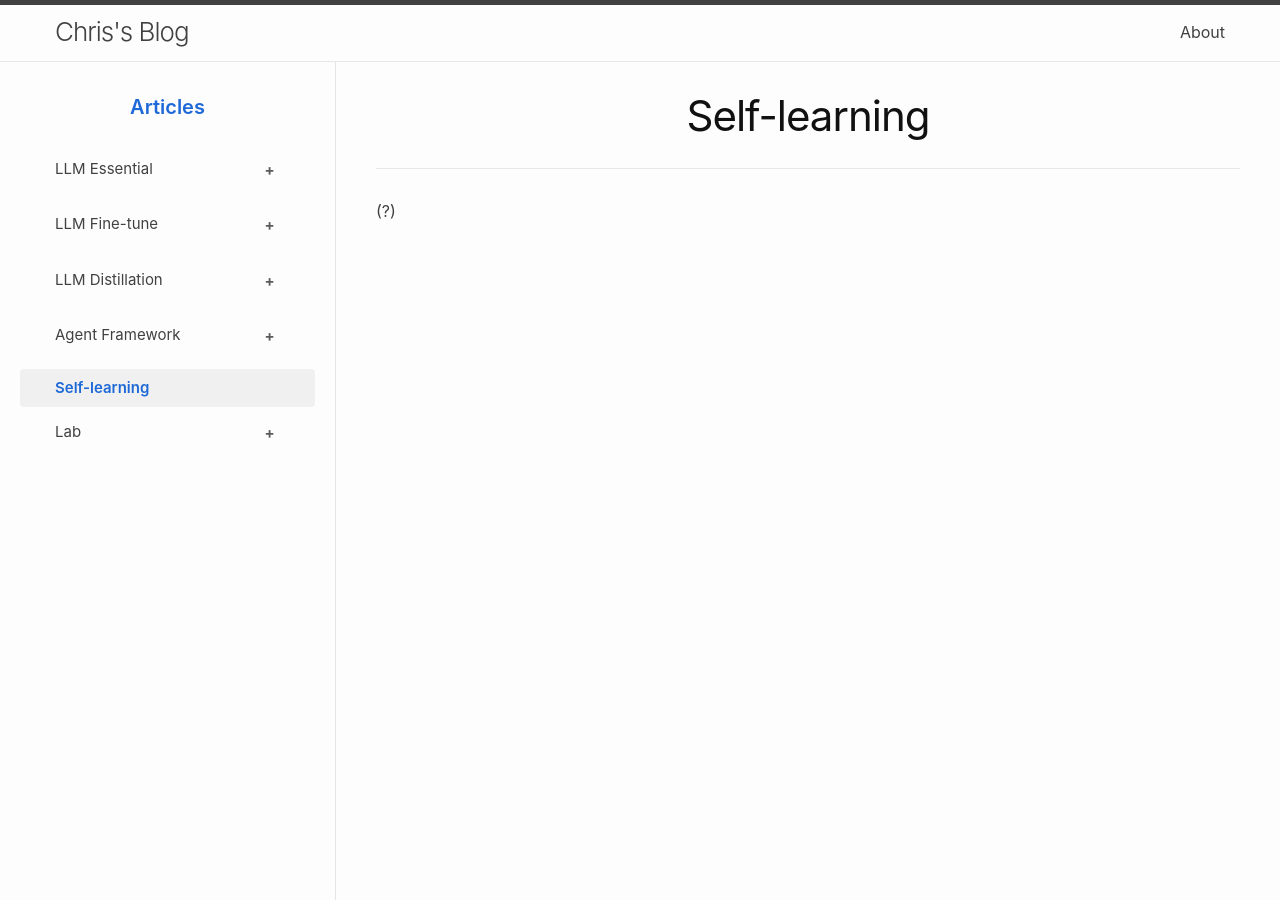
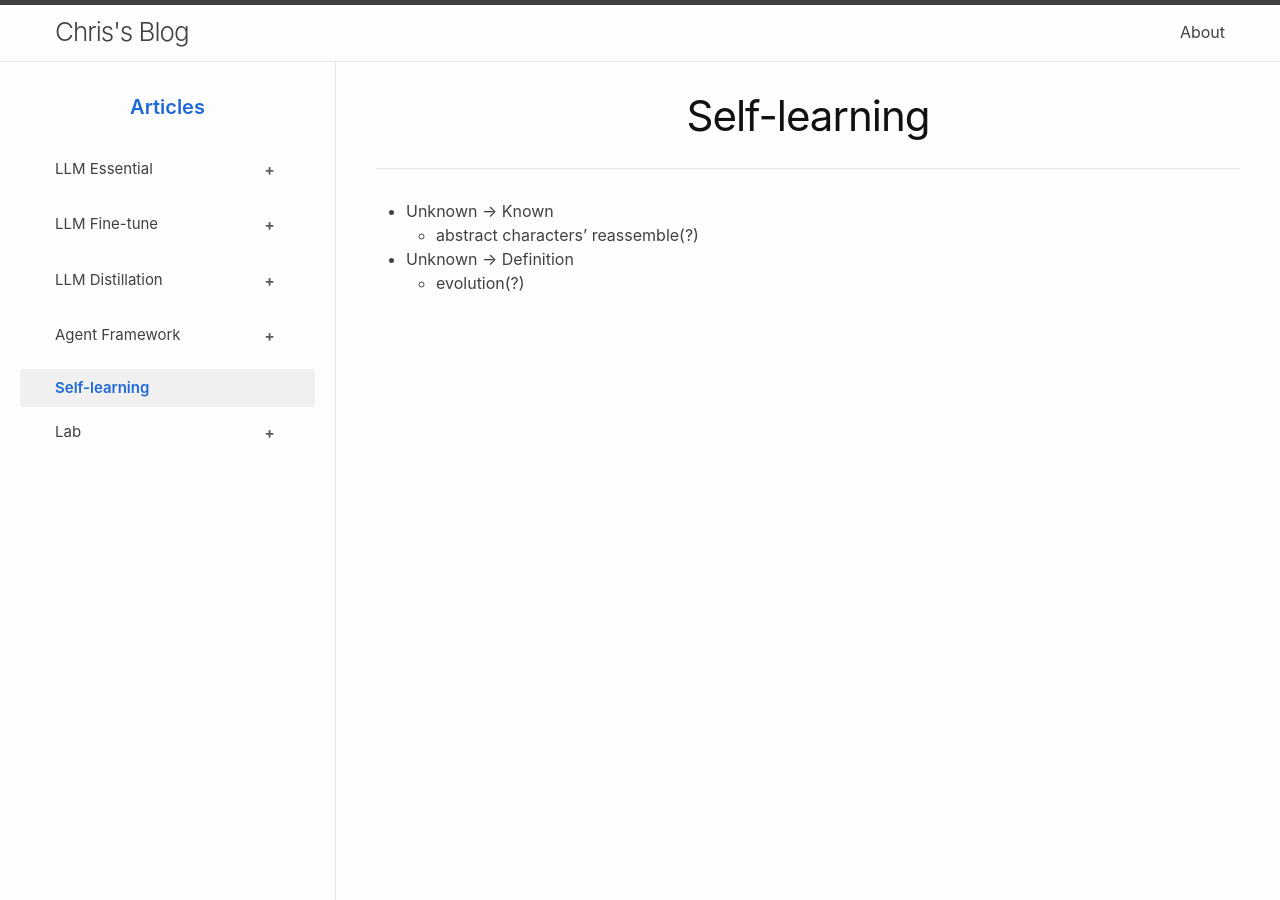
Before and after one commit to ChrisZhu2050/chriszhu2050.github.io, a Jekyll site: the page built from docs/data-flywheel.md, in a window 1280 px wide and 900 px high. Built offline with Jekyll 4.4.1, drawn with Linux system fonts in a browser that asks for light colours; nearby versions of some CDN libraries.

Commit message:
Update data-flywheel.md

```diff
--- a/docs/data-flywheel.md
+++ b/docs/data-flywheel.md
@@ -4,5 +4,7 @@ title: "Self-learning"
 # permalink: /data-flywheel/
 ---
 
-
-  (?)
+- Unknown -> Known
+  - abstract characters' reassemble(?)
+- Unknown  -> Definition
+  - evolution(?)
```
